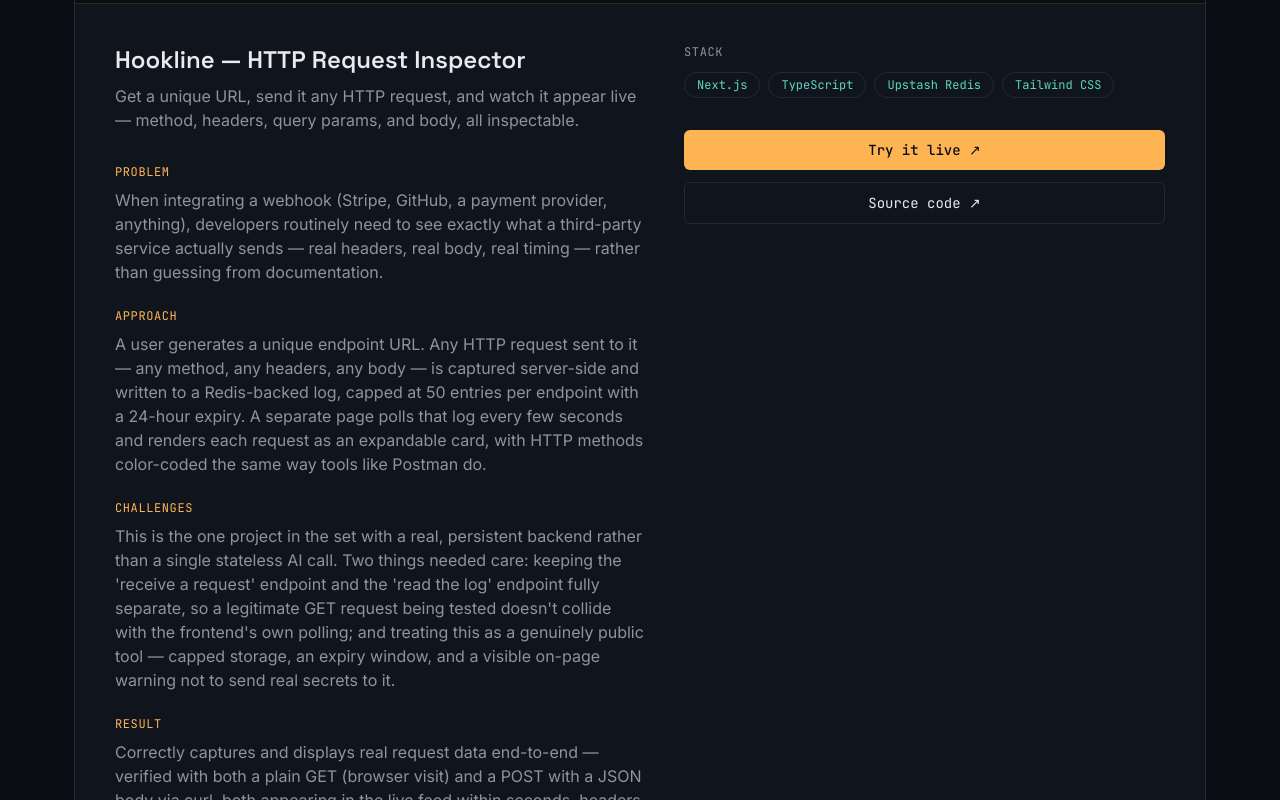
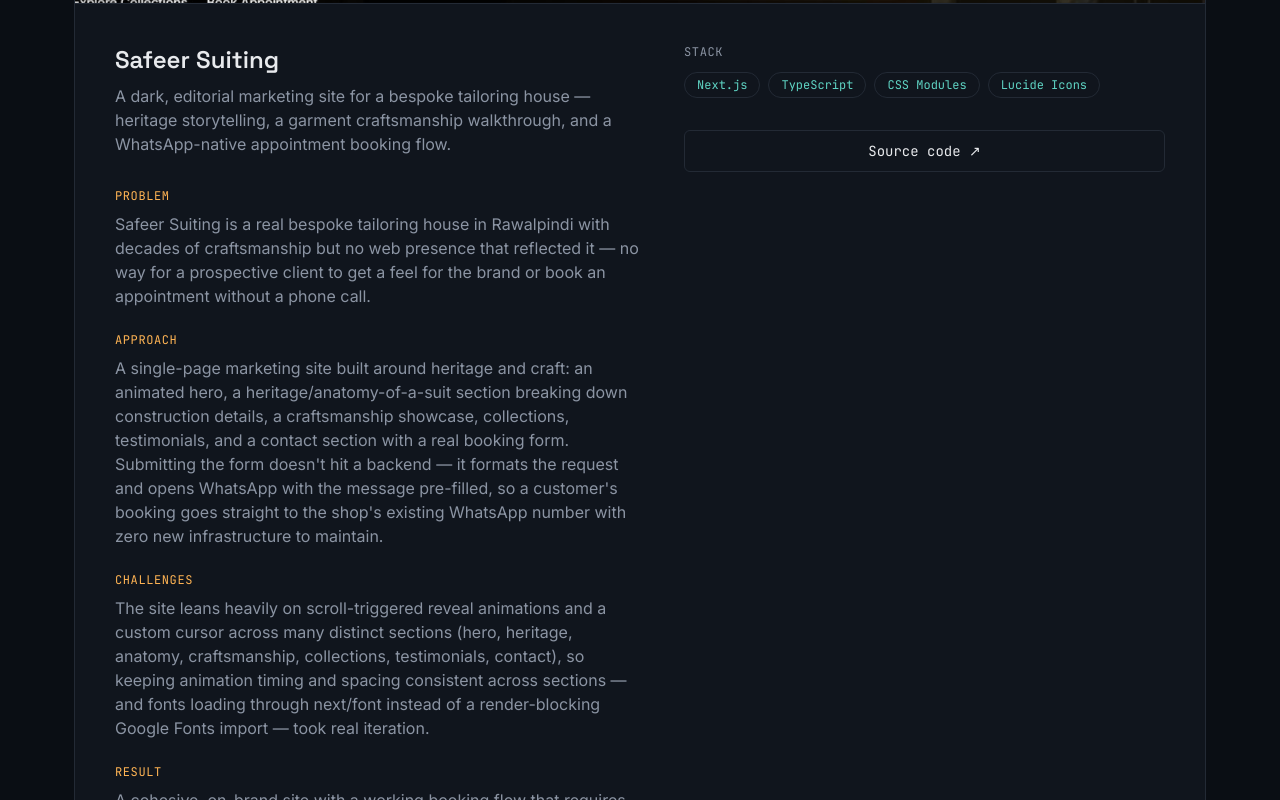
Before and after one commit to AbdullahK930/portfolio, a Next.js app: page / in a window 1280 px wide. Shown: the part 7840-8640 px from the top of the page. Built offline with nearby package versions, Linux system fonts and the light colour scheme.

Commit message:
Add Safeer Suiting project

```diff
--- a/components/projectsData.ts
+++ b/components/projectsData.ts
@@ -125,6 +125,34 @@
     ],
   },
   {
+    title: "Safeer Suiting",
+    tagline:
+      "A dark, editorial marketing site for a bespoke tailoring house — heritage storytelling, a garment craftsmanship walkthrough, and a WhatsApp-native appointment booking flow.",
+    screenshot: "/safeer-suiting-demo.png",
+    screenshotAlt: "Safeer Suiting homepage hero — Timeless Elegance, Perfectly Tailored",
+    stack: ["Next.js", "TypeScript", "CSS Modules", "Lucide Icons"],
+    liveUrl: "", // EDIT: fill in after Vercel deploy
+    repoUrl: "https://github.com/AbdullahK930/Safeer-Suiting",
+    sections: [
+      {
+        label: "Problem",
+        body: "Safeer Suiting is a real bespoke tailoring house in Rawalpindi with decades of craftsmanship but no web presence that reflected it — no way for a prospective client to get a feel for the brand or book an appointment without a phone call.",
+      },
+      {
+        label: "Approach",
+        body: "A single-page marketing site built around heritage and craft: an animated hero, a heritage/anatomy-of-a-suit section breaking down construction details, a craftsmanship showcase, collections, testimonials, and a contact section with a real booking form. Submitting the form doesn't hit a backend — it formats the request and opens WhatsApp with the message pre-filled, so a customer's booking goes straight to the shop's existing WhatsApp number with zero new infrastructure to maintain.",
+      },
+      {
+        label: "Challenges",
+        body: "The site leans heavily on scroll-triggered reveal animations and a custom cursor across many distinct sections (hero, heritage, anatomy, craftsmanship, collections, testimonials, contact), so keeping animation timing and spacing consistent across sections — and fonts loading through next/font instead of a render-blocking Google Fonts import — took real iteration.",
+      },
+      {
+        label: "Result",
+        body: "A cohesive, on-brand site with a working booking flow that requires no backend or database — every appointment request arrives as a formatted WhatsApp message the shop already knows how to handle.",
+      },
+    ],
+  },
+  {
     title: "Hookline — HTTP Request Inspector",
     tagline:
       "Get a unique URL, send it any HTTP request, and watch it appear live — method, headers, query params, and body, all inspectable.",
```
Also changed, not shown: public/safeer-suiting-demo.png (added).
